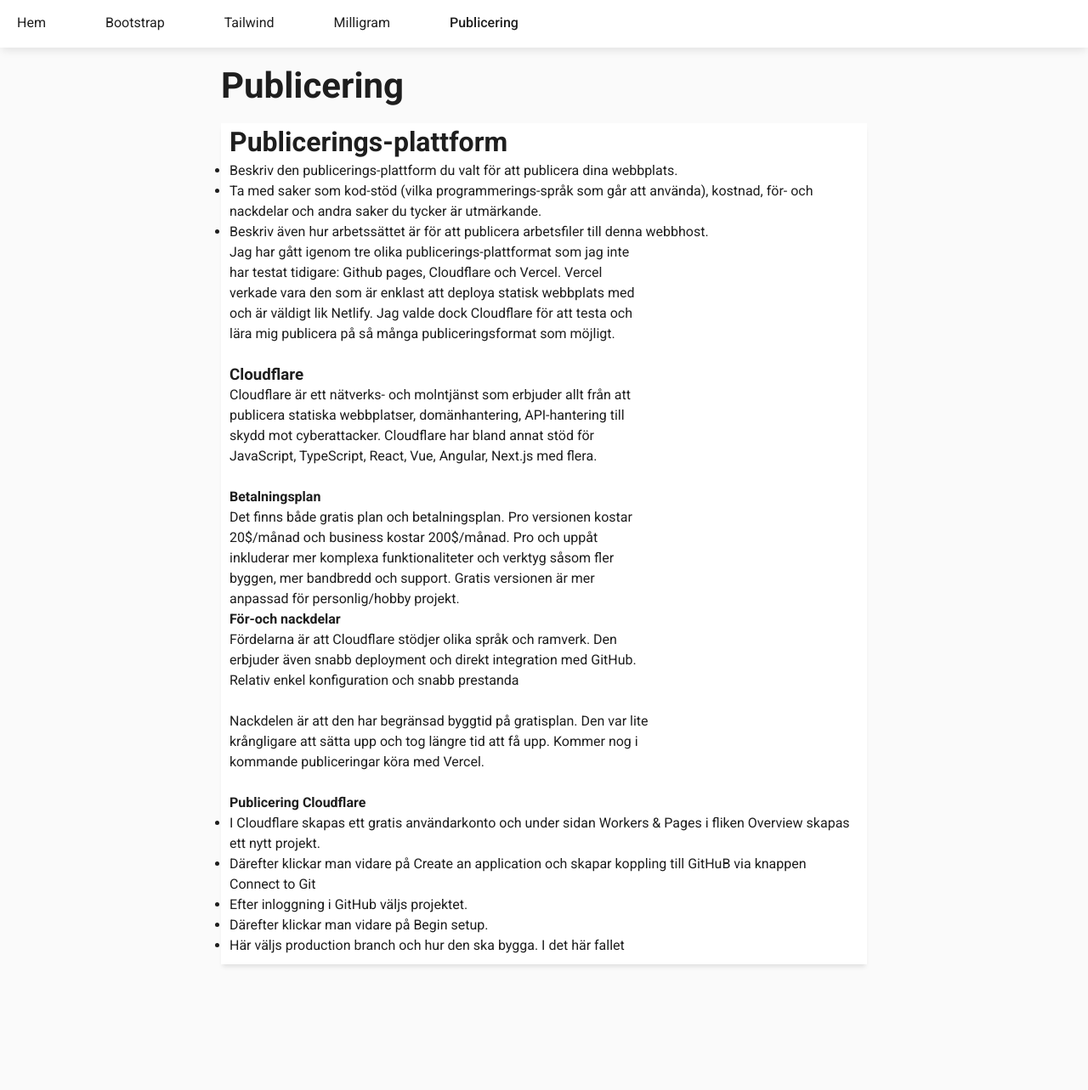
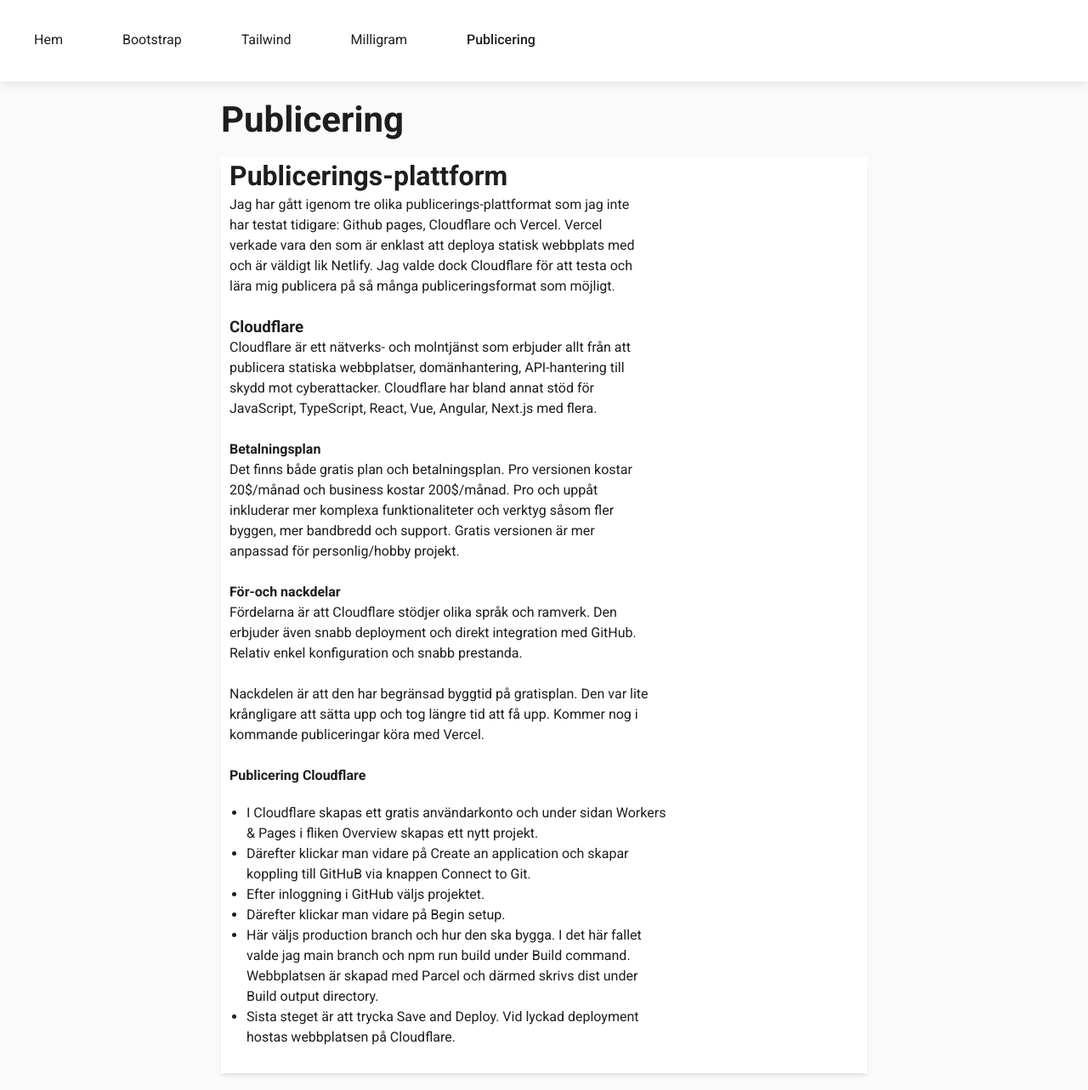
Before and after one commit to Hanin-96/css-ramverk-moment1, a website built with Parcel: page src/publicering.html in a window 1280 px wide. Shown: the part 132-1415 px from the top of the page at 85% size. Before the commit the page ends 1287 px from the top, so only its background shows below. Built offline with nearby package versions, Linux system fonts and the light colour scheme.

Commit message:
Skrivit text om varje ramverk och publiceringstext

```diff
--- a/src/css/stylesheet.css
+++ b/src/css/stylesheet.css
@@ -146,6 +146,12 @@
     font-size: 3.2rem;
 }
 
+ul {
+    margin: 2rem;
+    max-width: 55ch;
+    width: 100%;
+}
+
 
 /*......................................screen under 800px.......................................*/
 
--- a/src/publicering.html
+++ b/src/publicering.html
@@ -42,11 +42,6 @@
         <h1>Publicering</h1>
         <article class="start-text">
             <h2>Publicerings-plattform</h2>
-            <ul>
-                <li>Beskriv den publicerings-plattform du valt för att publicera dina webbplats.</li>
-                <li>Ta med saker som kod-stöd (vilka programmerings-språk som går att använda), kostnad, för- och nackdelar och andra saker du tycker är utmärkande.</li>
-                <li>Beskriv även hur arbetssättet är för att publicera arbetsfiler till denna webbhost.</li>
-            </ul>
 
             <p>Jag har gått igenom tre olika publicerings-plattformat som jag inte har testat tidigare: Github pages, Cloudflare och Vercel. Vercel verkade vara den som är enklast att deploya statisk webbplats med och är väldigt lik Netlify. Jag valde dock Cloudflare för att testa och lära mig publicera på så många publiceringsformat som möjligt.</p>
 
@@ -59,8 +54,10 @@
             <h4>Betalningsplan</h4>
             <p>Det finns både gratis plan och betalningsplan. Pro versionen kostar 20$/månad och business kostar 200$/månad. Pro och uppåt inkluderar mer komplexa funktionaliteter och verktyg såsom fler byggen, mer bandbredd och support. Gratis versionen är mer anpassad för personlig/hobby projekt.</p>
 
+            <br>
+
             <h4>För-och nackdelar</h4>
-            <p>Fördelarna är att Cloudflare stödjer olika språk och ramverk. Den erbjuder även snabb deployment och direkt integration med GitHub. Relativ enkel konfiguration och snabb prestanda</p>
+            <p>Fördelarna är att Cloudflare stödjer olika språk och ramverk. Den erbjuder även snabb deployment och direkt integration med GitHub. Relativ enkel konfiguration och snabb prestanda.</p>
             <br>
             <p>Nackdelen är att den har begränsad byggtid på gratisplan. Den var lite krångligare att sätta upp och tog längre tid att få upp. Kommer nog i kommande publiceringar köra med Vercel.</p>
 
@@ -71,10 +68,11 @@
                 <li>
                     I Cloudflare skapas ett gratis användarkonto och under sidan Workers & Pages i fliken Overview skapas ett nytt projekt.
                 </li>
-                <li>Därefter klickar man vidare på Create an application och skapar koppling till GitHuB via knappen Connect to Git</li>
+                <li>Därefter klickar man vidare på Create an application och skapar koppling till GitHuB via knappen Connect to Git.</li>
                 <li>Efter inloggning i GitHub väljs projektet.</li>
                 <li>Därefter klickar man vidare på Begin setup.</li>
-                <li>Här väljs production branch och hur den ska bygga. I det här fallet </li>
+                <li>Här väljs production branch och hur den ska bygga. I det här fallet valde jag main branch och npm run build under Build command. Webbplatsen är skapad med Parcel och därmed skrivs dist under Build output directory.</li>
+                <li>Sista steget är att trycka Save and Deploy. Vid lyckad deployment hostas webbplatsen på Cloudflare.</li>
             </ul>
         </article>
     </main>
```
Also changed, not shown: src/bootstrap.html (+1 -4 lines), src/tailwind.html (+1 -4 lines).
